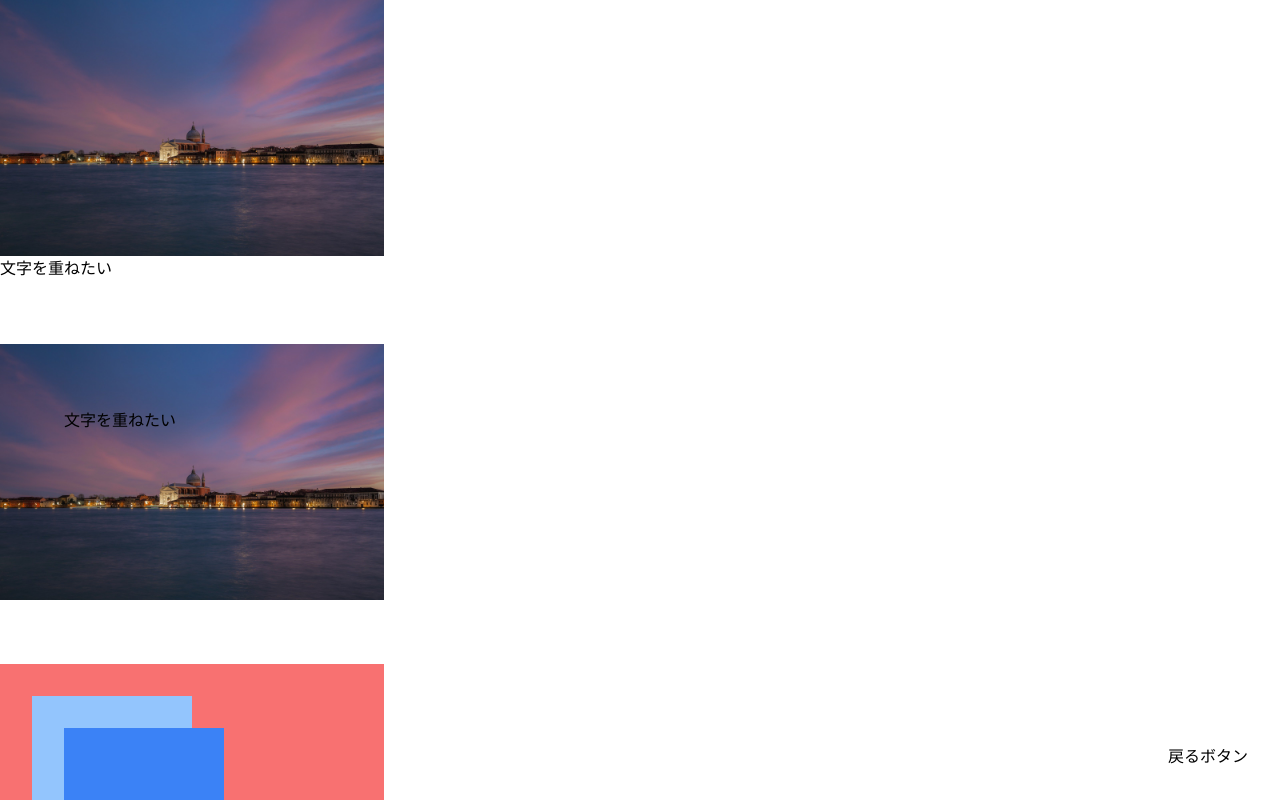
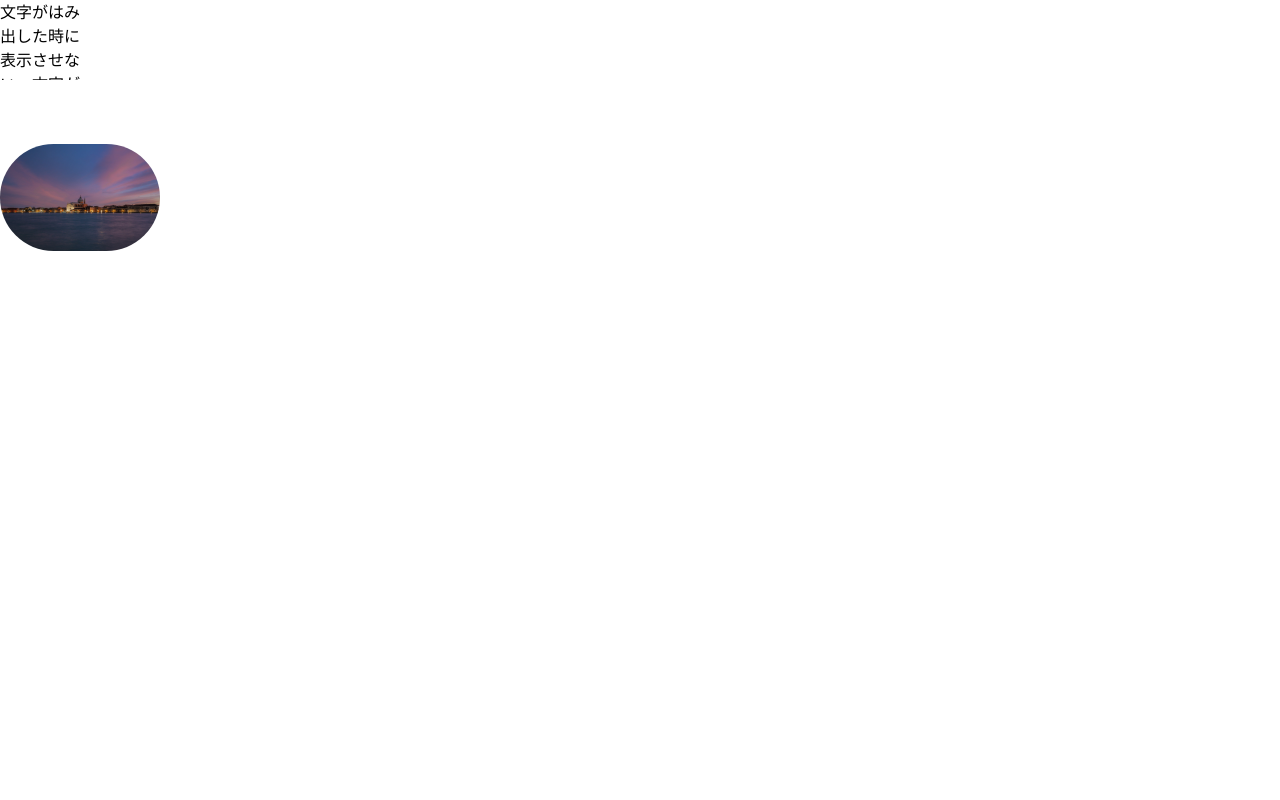
Before and after one commit to Takumikimura1899/TailwindCSS-React-Practice, a React (Create React App) app: page / in a window 1280 px wide. Shown: the top 800 px of the page. Built offline with nearby package versions, Linux system fonts and the light colour scheme.

Commit message:
Overflow

```diff
--- a/src/App.js
+++ b/src/App.js
@@ -11,6 +11,7 @@ import HoverFocus from './components/HoverFocus';
 import ImgBackgroundImg from './components/ImgBackgroundImg';
 import MarginPadding from './components/Marginpadding';
 import Opacity from './components/Opacity';
+import Overflow from './components/Overflow';
 import Position from './components/Position';
 import Responsive from './components/Responsive';
 import Shadow from './components/Shadow';
@@ -33,7 +34,8 @@ function App() {
       {/* <Flex /> */}
       {/* <GridFooter /> */}
       {/* <Responsive /> */}
-      <Position />
+      {/* <Position /> */}
+      <Overflow />
     </>
   );
 }
--- /dev/null
+++ b/src/components/Overflow.jsx
@@ -0,0 +1,21 @@
+import React from 'react';
+import Image from '../images/img1.jpg';
+
+const Overflow = () => {
+  return (
+    <>
+      <div className='w-20 h-20 overflow-hidden'>
+        文字がはみ出した時に表示させない。文字がはみ出した時に表示させない。
+        文字がはみ出した時に表示させない。 文字がはみ出した時に表示させない。
+        文字がはみ出した時に表示させない。 文字がはみ出した時に表示させない。
+        文字がはみ出した時に表示させない。
+      </div>
+
+      <div className='mt-16 w-40 rounded-full overflow-hidden'>
+        <img src={Image} alt='img' />
+      </div>
+    </>
+  );
+};
+
+export default Overflow;
```
